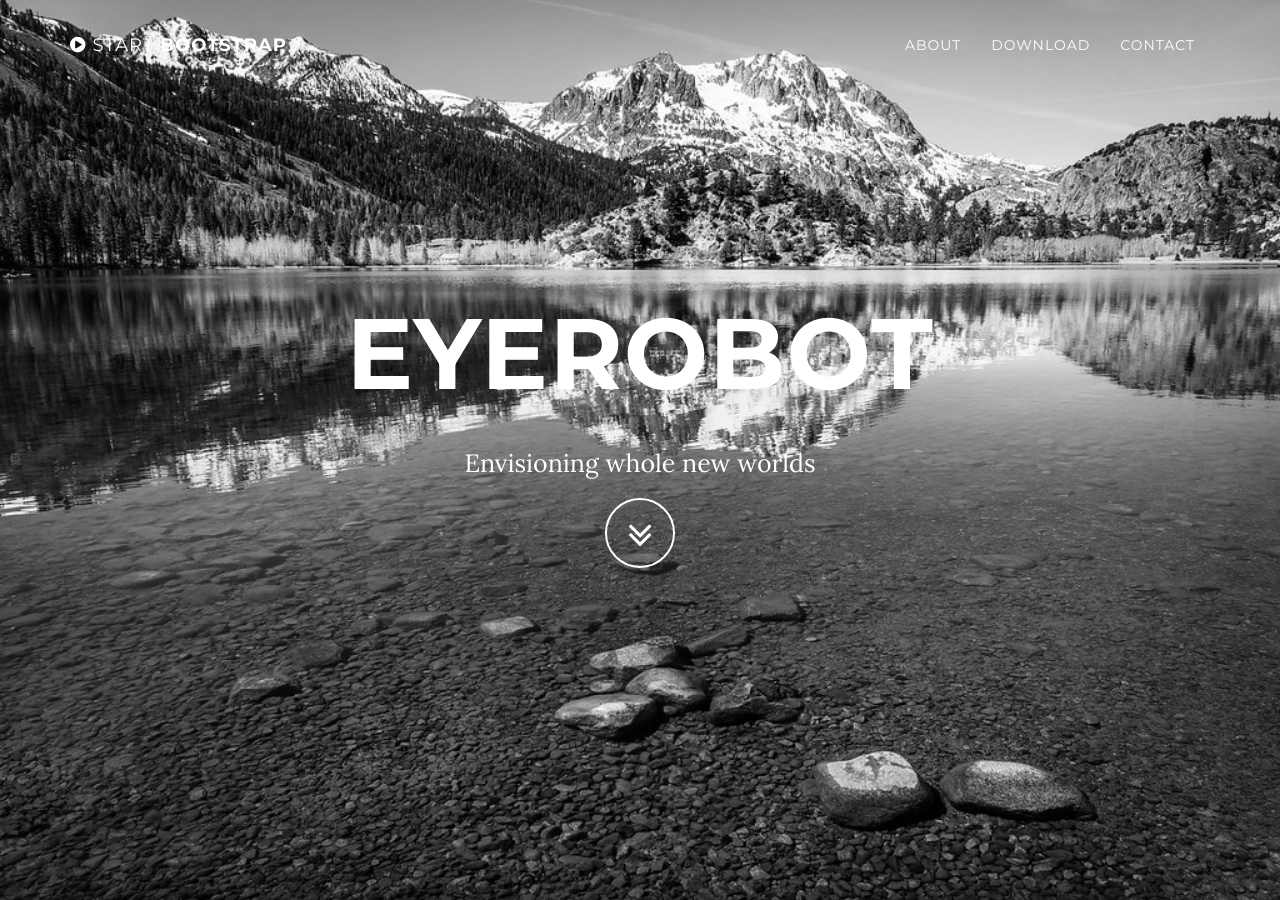
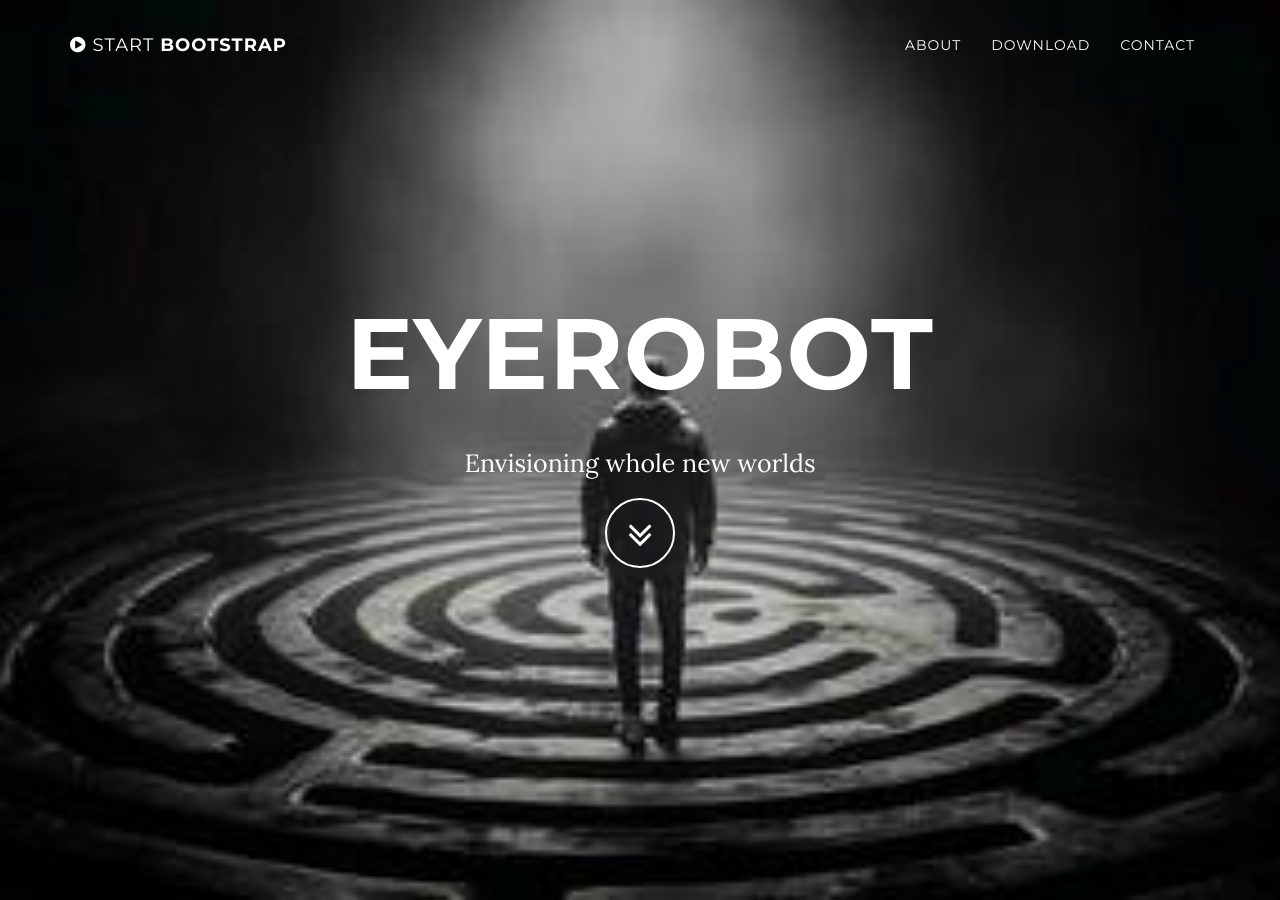
Before and after one commit to snarain677/agency-capstone-website, a Jekyll site: the page built from index.html, in a window 1280 px wide and 900 px high. Built offline with Jekyll 4.4.1, drawn with Linux system fonts in a browser that asks for light colours.

Commit message:
Updating images

```diff
--- a/_includes/css/grayscale.css
+++ b/_includes/css/grayscale.css
@@ -138,7 +138,7 @@ a:focus {
     padding: 100px 0;
     text-align: center;
     color: #fff;
-    background: url("/agency-capstone-website/img/grayscale_scenery.jpg") no-repeat bottom center scroll;
+    background: url("/agency-capstone-website/img/grayscale_maze.jpg") no-repeat bottom center scroll;
     background-color: {{ site.color.primary-dark }};
     -webkit-background-size: cover;
     -moz-background-size: cover;
```
